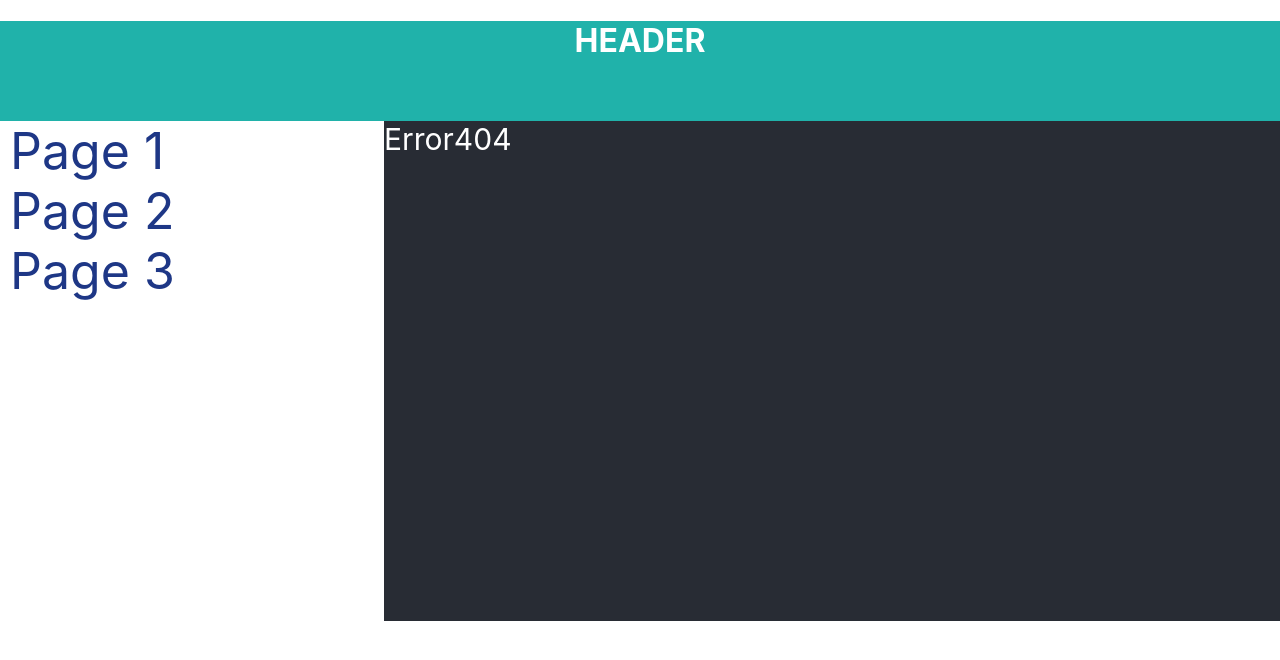
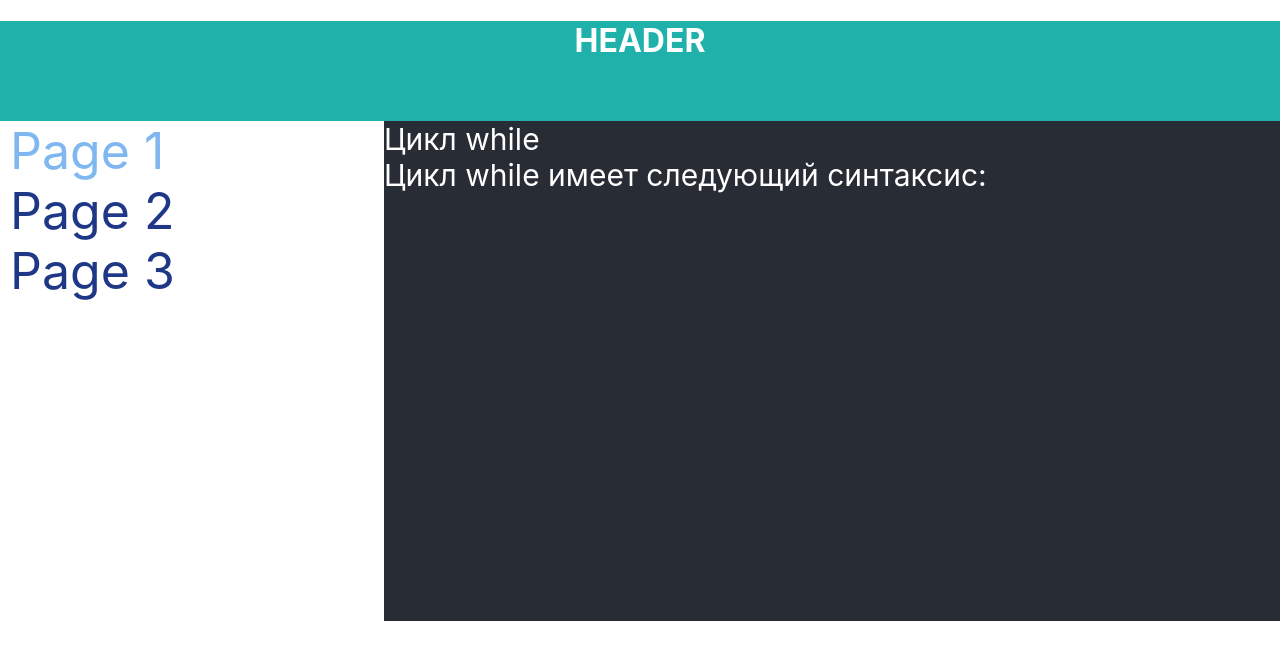
Before and after one commit to IJTINK7/additional_lessons, a React (Create React App) app: page /page/0 in a window 1280 px wide. Shown: the top 660 px of the page. Built offline with nearby package versions, Linux system fonts and the light colour scheme.

Commit message:
Showing info depending on incoming id from "useParams" hook

```diff
--- a/src/components/Site.tsx
+++ b/src/components/Site.tsx
@@ -1,11 +1,10 @@
 import React from 'react';
 import styles from './Site.module.css'
 import {Navigate, NavLink, Route, Routes} from "react-router-dom"
-import {PageOne} from "./pages/PageOne";
-import {PageTwo} from "./pages/PageTwo";
-import {PageThree} from "./pages/PageThree";
 import {Error404} from "./pages/Error404";
 import { s } from './pages/_styles';
+import {Page} from "./pages/Page";
+import {dataState} from "../data/dataState";
 
 export const Site = () => {
     return (
@@ -13,16 +12,16 @@ export const Site = () => {
             <div className={styles.header}><h1>HEADER</h1></div>
             <div className={styles.body}>
                 <div className={styles.nav}>
-                    <s.NavWrapper><NavLink className={({isActive})=> isActive ? styles.active : styles.navLink} to={"/page1"}>Page 1</NavLink></s.NavWrapper>
-                    <s.NavWrapper><NavLink className={({isActive})=> isActive ? styles.active : styles.navLink} to={"/page2"}>Page 2</NavLink></s.NavWrapper>
-                    <s.NavWrapper><NavLink className={({isActive})=> isActive ? styles.active : styles.navLink} to={"/page3"}>Page 3</NavLink></s.NavWrapper>
+                    <s.NavWrapper><NavLink className={({isActive})=> isActive ? styles.active : styles.navLink} to={"/page/0"}>Page 1</NavLink></s.NavWrapper>
+                    <s.NavWrapper><NavLink className={({isActive})=> isActive ? styles.active : styles.navLink} to={"/page/1"}>Page 2</NavLink></s.NavWrapper>
+                    <s.NavWrapper><NavLink className={({isActive})=> isActive ? styles.active : styles.navLink} to={"/page/2"}>Page 3</NavLink></s.NavWrapper>
                 </div>
                 <div className={styles.content}>
                   <Routes>
                       <Route path={"/"} element={<Navigate to={"page1"}/>}/>
-                      <Route path={"/page1"} element={<PageOne/>}/>
-                      <Route path={"/page2"} element={<PageTwo/>}/>
-                      <Route path={"/page3"} element={<PageThree/>}/>
+                      <Route path={"/page/:id"} element={<Page pages={dataState.pages}/>}/>
+                      <Route path={"/page/:id"} element={<Page pages={dataState.pages}/>}/>
+                      <Route path={"/page/:id"} element={<Page pages={dataState.pages}/>}/>
                       <Route path={"/*"} element={<Error404/>}/>
                   </Routes>
                 </div>
--- a/src/components/pages/Page.tsx
+++ b/src/components/pages/Page.tsx
@@ -1,10 +1,22 @@
 import React from 'react';
+import {PagesType} from "../../data/dataState";
+import {useParams} from "react-router-dom";
 
-type PropsType = {}
+type PropsType = {
+	pages: PagesType[]
+}
 export const Page = (props: PropsType) => {
+	const params = useParams()
+	const currentId = Number(params.id)
 	return (
 		<div>
-			Page
+			<div>
+				{props.pages[currentId].heading}
+			</div>
+			<div>
+				{props.pages[currentId].about}
+			</div>
 		</div>
+
 	);
 };
```
